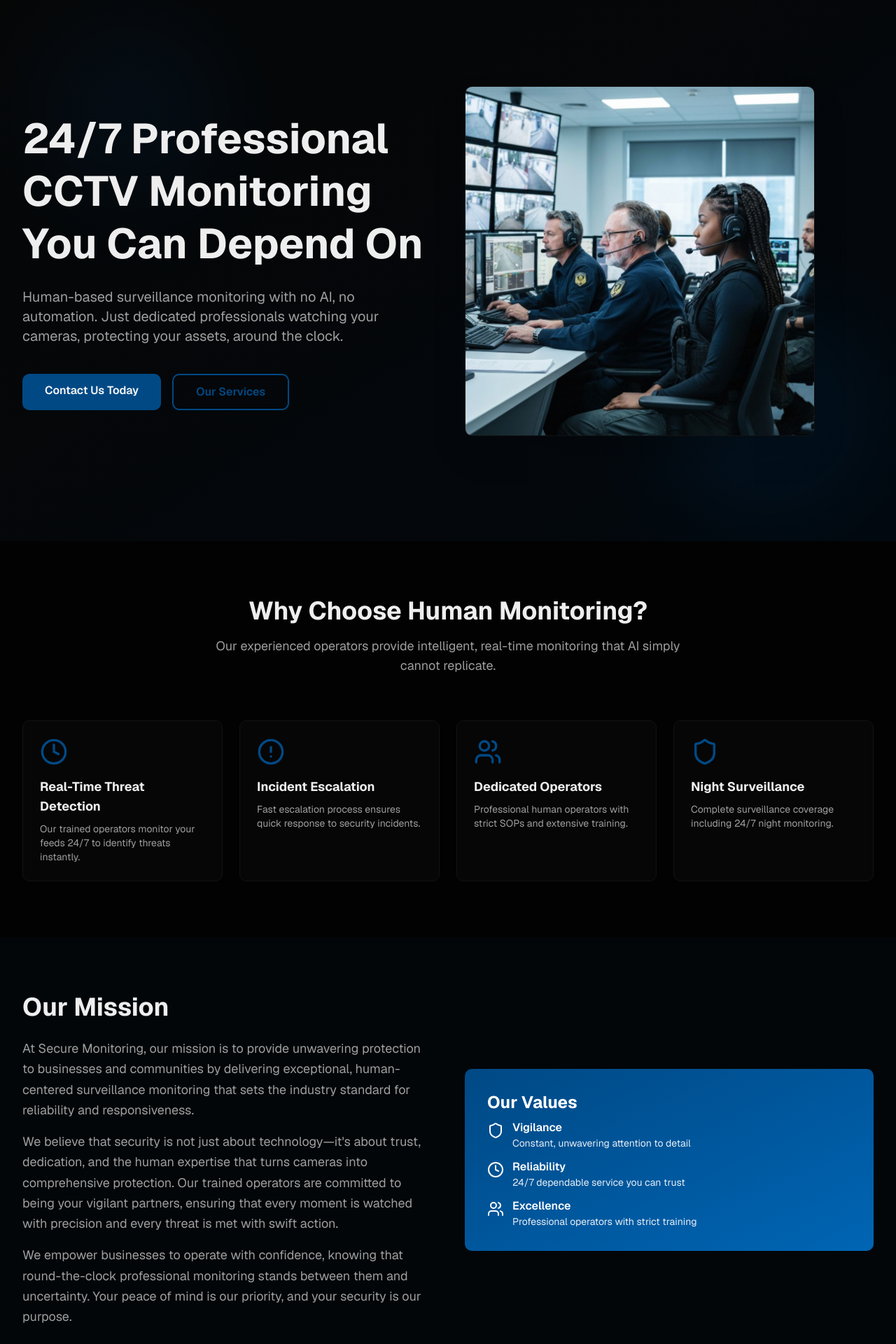
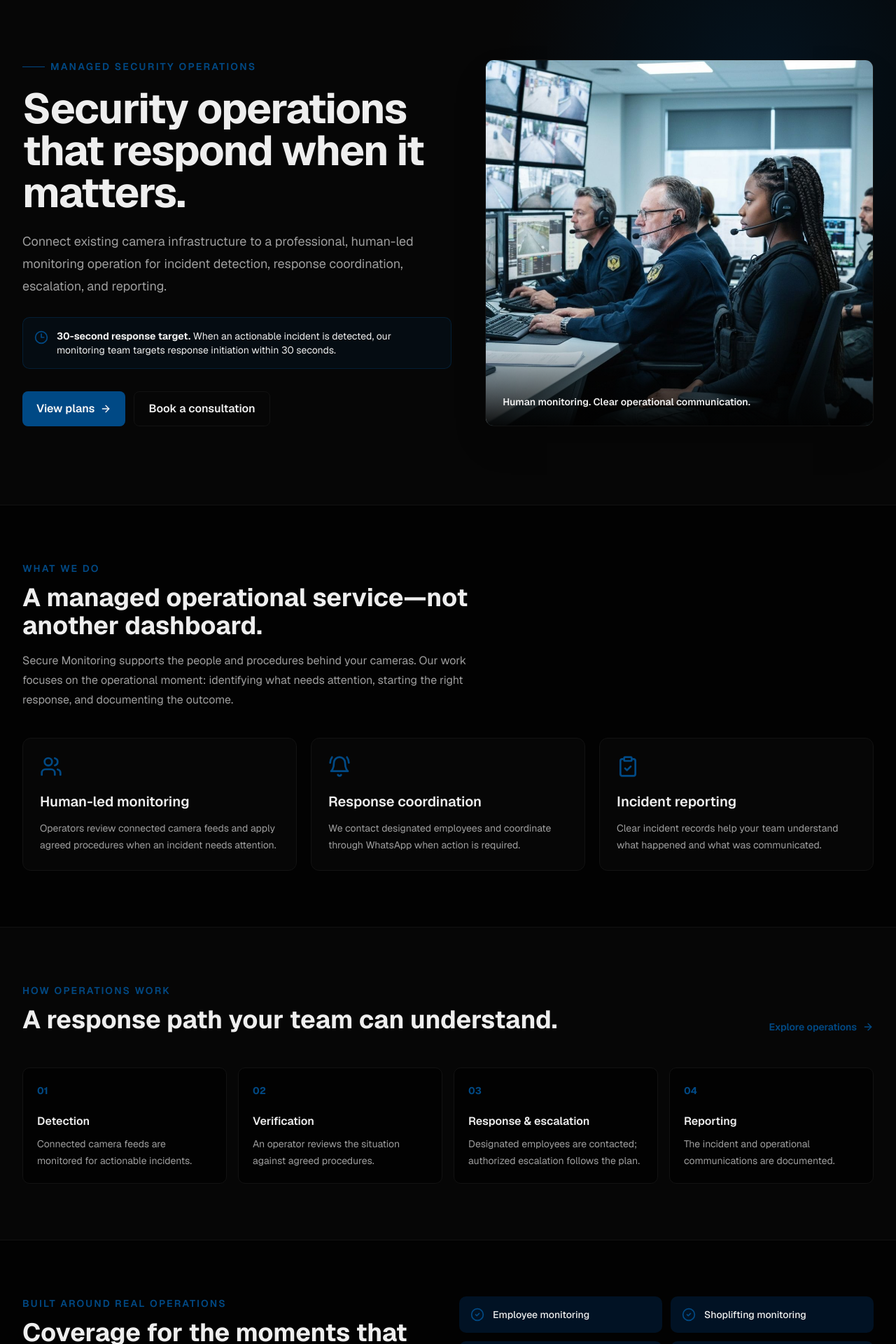
Before and after one commit to 3v8lmortyl-max/secure-monitoring-website-, a Next.js app: page / in a window 1280 px wide. Shown: the part 100-2020 px from the top of the page at 70% size. Built offline with nearby package versions, Linux system fonts and the light colour scheme.

Commit message:
Redesign managed security operations website

```diff
--- a/app/page.tsx
+++ b/app/page.tsx
@@ -1,175 +1,38 @@
 import Image from 'next/image'
 import Link from 'next/link'
-import { Shield, Clock, Users, AlertCircle } from 'lucide-react'
-import { Testimonials } from '@/components/testimonials'
+import { ArrowRight, BellRing, CheckCircle2, ClipboardCheck, Clock3, PhoneCall, ShieldCheck, Users } from 'lucide-react'
+
+const capabilities = [
+  { icon: Users, title: 'Human-led monitoring', text: 'Operators review connected camera feeds and apply agreed procedures when an incident needs attention.' },
+  { icon: BellRing, title: 'Response coordination', text: 'We contact designated employees and coordinate through WhatsApp when action is required.' },
+  { icon: ClipboardCheck, title: 'Incident reporting', text: 'Clear incident records help your team understand what happened and what was communicated.' },
+]
 
 export default function Home() {
-  const benefits = [
-    {
-      icon: Clock,
-      title: 'Real-Time Threat Detection',
-      description: 'Our trained operators monitor your feeds 24/7 to identify threats instantly.'
-    },
-    {
-      icon: AlertCircle,
-      title: 'Incident Escalation',
-      description: 'Fast escalation process ensures quick response to security incidents.'
-    },
-    {
-      icon: Users,
-      title: 'Dedicated Operators',
-      description: 'Professional human operators with strict SOPs and extensive training.'
-    },
-    {
-      icon: Shield,
-      title: 'Night Surveillance',
-      description: 'Complete surveillance coverage including 24/7 night monitoring.'
-    }
-  ]
+  return <div>
+    <section className="relative overflow-hidden border-b border-border bg-card">
+      <div className="absolute inset-0 bg-[radial-gradient(circle_at_85%_20%,oklch(0.4_0.12_250_/_0.2),transparent_30%)]" />
+      <div className="relative mx-auto grid max-w-7xl gap-12 px-4 py-20 sm:px-6 lg:grid-cols-[1.05fr_.95fr] lg:px-8 lg:py-28">
+        <div className="flex flex-col justify-center">
+          <p className="mb-5 flex items-center gap-2 text-sm font-semibold tracking-[0.16em] text-primary uppercase"><span className="h-px w-8 bg-primary" /> Managed security operations</p>
+          <h1 className="max-w-3xl text-4xl font-bold tracking-tight sm:text-5xl lg:text-6xl">Security operations that respond when it matters.</h1>
+          <p className="mt-6 max-w-2xl text-lg leading-8 text-muted-foreground">Connect existing camera infrastructure to a professional, human-led monitoring operation for incident detection, response coordination, escalation, and reporting.</p>
+          <div className="mt-7 flex items-start gap-3 rounded-lg border border-primary/30 bg-primary/10 p-4 text-sm"><Clock3 className="mt-0.5 h-5 w-5 shrink-0 text-primary" /><p><strong>30-second response target.</strong> When an actionable incident is detected, our monitoring team targets response initiation within 30 seconds.</p></div>
+          <div className="mt-8 flex flex-col gap-3 sm:flex-row"><Link href="/pricing" className="inline-flex items-center justify-center gap-2 rounded-md bg-primary px-5 py-3 font-semibold text-primary-foreground hover:bg-accent">View plans <ArrowRight className="h-4 w-4" /></Link><Link href="/contact" className="inline-flex items-center justify-center rounded-md border border-border px-5 py-3 font-semibold hover:bg-secondary">Book a consultation</Link></div>
+        </div>
+        <div className="relative min-h-[320px] overflow-hidden rounded-xl border border-border shadow-2xl lg:min-h-full"><Image src="/professional-control-room-with-operators-monitorin.jpg" alt="Professional monitoring operators in a control room" fill className="object-cover" priority /><div className="absolute inset-x-0 bottom-0 bg-gradient-to-t from-background/95 to-transparent p-6 pt-20"><p className="text-sm font-semibold">Human monitoring. Clear operational communication.</p></div></div>
+      </div>
+    </section>
 
-  return (
-    <div className="w-full">
-      {/* Hero Section */}
-      <section className="relative min-h-screen flex items-center justify-center bg-gradient-to-br from-card to-secondary/20 overflow-hidden">
-        <div className="absolute inset-0 opacity-10">
-          <div className="absolute top-10 left-10 w-72 h-72 bg-primary rounded-full blur-3xl"></div>
-          <div className="absolute bottom-10 right-10 w-72 h-72 bg-accent rounded-full blur-3xl"></div>
-        </div>
+    <section className="mx-auto max-w-7xl px-4 py-20 sm:px-6 lg:px-8">
+      <div className="max-w-2xl"><p className="text-sm font-semibold uppercase tracking-[0.15em] text-primary">What we do</p><h2 className="mt-3 text-3xl font-bold sm:text-4xl">A managed operational service—not another dashboard.</h2><p className="mt-4 leading-7 text-muted-foreground">Secure Monitoring supports the people and procedures behind your cameras. Our work focuses on the operational moment: identifying what needs attention, starting the right response, and documenting the outcome.</p></div>
+      <div className="mt-10 grid gap-5 md:grid-cols-3">{capabilities.map(({ icon: Icon, title, text }) => <article key={title} className="rounded-xl border border-border bg-card p-6"><Icon className="h-8 w-8 text-primary" /><h3 className="mt-5 text-xl font-semibold">{title}</h3><p className="mt-3 text-sm leading-6 text-muted-foreground">{text}</p></article>)}</div>
+    </section>
 
-        <div className="relative z-10 max-w-7xl mx-auto px-4 sm:px-6 lg:px-8 py-20">
-          <div className="grid grid-cols-1 md:grid-cols-2 gap-12 items-center">
-            <div className="space-y-6">
-              <h1 className="text-4xl md:text-5xl lg:text-6xl font-bold text-balance leading-tight">
-                24/7 Professional CCTV Monitoring You Can Depend On
-              </h1>
-              <p className="text-lg md:text-xl text-muted-foreground max-w-lg">
-                Human-based surveillance monitoring with no AI, no automation. Just dedicated professionals watching your cameras, protecting your assets, around the clock.
-              </p>
-              <div className="flex flex-col sm:flex-row gap-4 pt-4">
-                <Link
-                  href="/contact"
-                  className="bg-primary hover:bg-accent text-primary-foreground px-8 py-3 rounded-lg font-semibold transition-colors text-center"
-                >
-                  Contact Us Today
-                </Link>
-                <Link
-                  href="/services"
-                  className="border-2 border-primary text-primary hover:bg-primary hover:text-primary-foreground px-8 py-3 rounded-lg font-semibold transition-colors text-center"
-                >
-                  Our Services
-                </Link>
-              </div>
-            </div>
+    <section className="border-y border-border bg-card"><div className="mx-auto max-w-7xl px-4 py-20 sm:px-6 lg:px-8"><div className="flex flex-col justify-between gap-6 md:flex-row md:items-end"><div><p className="text-sm font-semibold uppercase tracking-[0.15em] text-primary">How operations work</p><h2 className="mt-3 text-3xl font-bold sm:text-4xl">A response path your team can understand.</h2></div><Link href="/operations" className="inline-flex items-center gap-2 text-sm font-semibold text-primary hover:underline">Explore operations <ArrowRight className="h-4 w-4" /></Link></div><ol className="mt-12 grid gap-4 md:grid-cols-4">{[['01','Detection','Connected camera feeds are monitored for actionable incidents.'],['02','Verification','An operator reviews the situation against agreed procedures.'],['03','Response & escalation','Designated employees are contacted; authorized escalation follows the plan.'],['04','Reporting','The incident and operational communications are documented.']].map(([n,t,d])=><li key={n} className="rounded-lg border border-border bg-background p-5"><span className="text-sm font-bold text-primary">{n}</span><h3 className="mt-5 font-semibold">{t}</h3><p className="mt-2 text-sm leading-6 text-muted-foreground">{d}</p></li>)}</ol></div></section>
 
-            <div className="relative">
-              <Image
-                src="/professional-control-room-with-operators-monitorin.jpg"
-                alt="Control room with professional operators monitoring CCTV feeds"
-                width={500}
-                height={400}
-                className="rounded-lg shadow-2xl border border-border"
-              />
-            </div>
-          </div>
-        </div>
-      </section>
+    <section className="mx-auto max-w-7xl px-4 py-20 sm:px-6 lg:px-8"><div className="grid gap-8 lg:grid-cols-2"><div><p className="text-sm font-semibold uppercase tracking-[0.15em] text-primary">Built around real operations</p><h2 className="mt-3 text-3xl font-bold sm:text-4xl">Coverage for the moments that need a response.</h2></div><div className="grid gap-3 sm:grid-cols-2">{['Employee monitoring','Shoplifting monitoring','Night camera monitoring','Incident response','WhatsApp operational communication','Incident reporting'].map(item=><div key={item} className="flex items-center gap-3 rounded-lg bg-secondary/50 p-4 text-sm font-medium"><CheckCircle2 className="h-5 w-5 text-primary" />{item}</div>)}</div></div></section>
 
-      {/* Benefits Section */}
-      <section className="py-20 bg-background">
-        <div className="max-w-7xl mx-auto px-4 sm:px-6 lg:px-8">
-          <div className="text-center mb-16">
-            <h2 className="text-3xl md:text-4xl font-bold mb-4">Why Choose Human Monitoring?</h2>
-            <p className="text-lg text-muted-foreground max-w-2xl mx-auto">
-              Our experienced operators provide intelligent, real-time monitoring that AI simply cannot replicate.
-            </p>
-          </div>
-
-          <div className="grid grid-cols-1 md:grid-cols-2 lg:grid-cols-4 gap-6">
-            {benefits.map((benefit, index) => {
-              const Icon = benefit.icon
-              return (
-                <div key={index} className="bg-card border border-border rounded-lg p-6 hover:border-accent transition-colors">
-                  <Icon className="w-10 h-10 text-primary mb-4" />
-                  <h3 className="font-bold text-lg mb-2">{benefit.title}</h3>
-                  <p className="text-muted-foreground text-sm">{benefit.description}</p>
-                </div>
-              )
-            })}
-          </div>
-        </div>
-      </section>
-
-      {/* Mission Section */}
-      <section className="py-20 bg-primary/5">
-        <div className="max-w-7xl mx-auto px-4 sm:px-6 lg:px-8">
-          <div className="grid grid-cols-1 md:grid-cols-2 gap-12 items-center">
-            <div className="space-y-6">
-              <h2 className="text-3xl md:text-4xl font-bold text-balance">Our Mission</h2>
-              <div className="space-y-4">
-                <p className="text-lg text-muted-foreground leading-relaxed">
-                  At Secure Monitoring, our mission is to provide unwavering protection to businesses and communities by delivering exceptional, human-centered surveillance monitoring that sets the industry standard for reliability and responsiveness.
-                </p>
-                <p className="text-lg text-muted-foreground leading-relaxed">
-                  We believe that security is not just about technology—it's about trust, dedication, and the human expertise that turns cameras into comprehensive protection. Our trained operators are committed to being your vigilant partners, ensuring that every moment is watched with precision and every threat is met with swift action.
-                </p>
-                <p className="text-lg text-muted-foreground leading-relaxed">
-                  We empower businesses to operate with confidence, knowing that round-the-clock professional monitoring stands between them and uncertainty. Your peace of mind is our priority, and your security is our purpose.
-                </p>
-              </div>
-            </div>
-
-            <div className="bg-gradient-to-br from-primary to-accent rounded-lg p-8 text-white">
-              <div className="space-y-6">
-                <div>
-                  <h3 className="text-2xl font-bold mb-2">Our Values</h3>
-                  <ul className="space-y-3">
-                    <li className="flex items-start gap-3">
-                      <Shield className="w-6 h-6 flex-shrink-0 mt-1" />
-                      <div>
-                        <p className="font-semibold">Vigilance</p>
-                        <p className="text-sm opacity-90">Constant, unwavering attention to detail</p>
-                      </div>
-                    </li>
-                    <li className="flex items-start gap-3">
-                      <Clock className="w-6 h-6 flex-shrink-0 mt-1" />
-                      <div>
-                        <p className="font-semibold">Reliability</p>
-                        <p className="text-sm opacity-90">24/7 dependable service you can trust</p>
-                      </div>
-                    </li>
-                    <li className="flex items-start gap-3">
-                      <Users className="w-6 h-6 flex-shrink-0 mt-1" />
-                      <div>
-                        <p className="font-semibold">Excellence</p>
-                        <p className="text-sm opacity-90">Professional operators with strict training</p>
-                      </div>
-                    </li>
-                  </ul>
-                </div>
-              </div>
-            </div>
-          </div>
-        </div>
-      </section>
-
-      {/* Testimonials Section */}
-      <Testimonials />
-
-      {/* CTA Section */}
-      <section className="py-20 bg-primary/5">
-        <div className="max-w-7xl mx-auto px-4 sm:px-6 lg:px-8 text-center">
-          <h2 className="text-3xl md:text-4xl font-bold mb-6">Ready to Protect Your Assets?</h2>
-          <p className="text-lg text-muted-foreground mb-8 max-w-2xl mx-auto">
-            Join thousands of businesses trusting Secure Monitoring for their 24/7 surveillance needs.
-          </p>
-          <Link
-            href="/contact"
-            className="inline-block bg-primary hover:bg-accent text-primary-foreground px-8 py-3 rounded-lg font-semibold transition-colors"
-          >
-            Get Started Now
-          </Link>
-        </div>
-      </section>
-    </div>
-  )
+    <section className="bg-primary py-16 text-primary-foreground"><div className="mx-auto flex max-w-7xl flex-col items-start justify-between gap-6 px-4 sm:px-6 md:flex-row md:items-center lg:px-8"><div><h2 className="text-3xl font-bold">Bring your monitoring requirements to the table.</h2><p className="mt-2 max-w-2xl text-primary-foreground/80">Discuss existing cameras, escalation preferences, coverage, and reporting needs with our team.</p></div><Link href="/contact" className="inline-flex shrink-0 items-center gap-2 rounded-md bg-background px-5 py-3 font-semibold text-foreground hover:bg-background/90"><PhoneCall className="h-4 w-4" /> Book a consultation</Link></div></section>
+  </div>
 }
```
